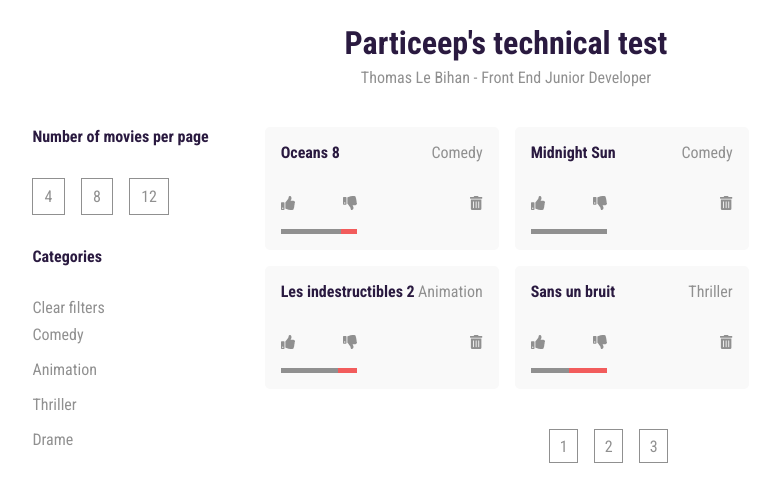
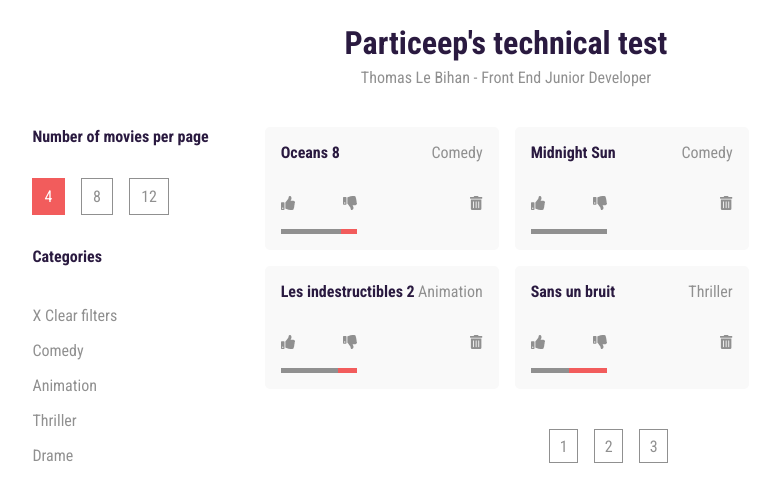
Before and after one commit to AshFromAvalon/particeep, a React (Create React App) app: page / in a window 1280 px wide. Shown: the top 502 px of the page, without its empty margins (134-898 px from the left). Built offline with nearby package versions, Linux system fonts and the light colour scheme.

Commit message:
selected state style

```diff
--- a/src/App.css
+++ b/src/App.css
@@ -26,8 +26,15 @@ header h1 {
 
 .nav-limit-item {
   border: 1px solid;
-  border-color: --crl-primary--100;
+  border-color: var(--crl-primary--100);
   padding: 0.5em 0.7em;
+}
+
+.nav-limit-item--active {
+  border: 1px solid;
+  border-color: var(--clr-accent--100);
+  color: white;
+  background-color: var(--clr-accent--100);
 }
 
 .nav-limit-item:hover {
@@ -40,6 +47,15 @@ header h1 {
 
 .nav-category-item {
   margin: 0.5em 0;
+}
+
+.nav-category-item--active {
+  color: var(--clr-accent--100);
+}
+
+.nav-category-item:hover {
+  cursor: pointer;
+  text-decoration: underline;
 }
 
 /* GRID LIST  */
--- a/src/App.js
+++ b/src/App.js
@@ -4,6 +4,15 @@ import MovieCard from "./components/MovieCard";
 import { useState, useEffect } from "react";
 import Pagination from "./components/Pagination";
 import { movies$ } from "./movies";
+import Nav from "./components/Nav";
+import NumberOfMovieFilter from "./components/NumberOfMovieFilter";
+import CategoryFilter from "./components/CategoryFilter";
+
+const limitOptionsData = [
+  { number: 4, isSelected: true },
+  { number: 8, isSelected: false },
+  { number: 12, isSelected: false },
+];
 
 function App() {
   const dispatch = useDispatch();
@@ -15,6 +24,7 @@ function App() {
   );
   const [currentPage, setCurrentPage] = useState(1);
   const [moviesPerPage, setMoviesPerPage] = useState(4);
+  const [limitOptions, setLimitOptions] = useState(limitOptionsData);
   const [isLoading, setIsLoading] = useState(true);
 
   // Fetch data
@@ -42,9 +52,24 @@ function App() {
   const paginate = (pageNumber) => setCurrentPage(pageNumber);
 
   // Set number of items
-  const handleNumberOfMoviesPerPage = (num) => {
+  const handleNumberOfMoviesPerPage = (option) => {
+    const limitOptionsCopy = [...limitOptions];
+    const currentOption = limitOptionsCopy.find(
+      (item) => item.number === option.number
+    );
+    const currentSelectedOption = limitOptionsCopy.find(
+      (item) => item.isSelected
+    );
+
+    if (currentOption) {
+      if (!currentOption.isSelected) {
+        currentOption.isSelected = true;
+        currentSelectedOption.isSelected = false;
+      }
+    }
+    setLimitOptions(limitOptionsCopy);
     paginate(1);
-    setMoviesPerPage(num);
+    setMoviesPerPage(option.number);
   };
 
   return (
@@ -55,57 +80,15 @@ function App() {
           <p>Thomas Le Bihan - Front End Junior Developer</p>
         </div>
       </header>
+
       <div className="row">
-        <nav className="nav col">
-          <div className="row--col">
-            <div className="col mb-2">
-              <div className="row--col">
-                <h2 className="mb-2">Number of movies per page</h2>
-                <div className="col">
-                  <p
-                    className="nav-limit-item"
-                    onClick={() => handleNumberOfMoviesPerPage(4)}
-                  >
-                    4
-                  </p>
-                  <p
-                    className="nav-limit-item"
-                    onClick={() => handleNumberOfMoviesPerPage(8)}
-                  >
-                    8
-                  </p>
-                  <p
-                    className="nav-limit-item"
-                    onClick={() => handleNumberOfMoviesPerPage(12)}
-                  >
-                    12
-                  </p>
-                </div>
-              </div>
-            </div>
-            <div className="col mb-2">
-              <div className="row--col">
-                <h2 className="mb-2">Categories</h2>
-                <p onClick={() => dispatch({ type: "clearFilters" })}>
-                  Clear filters
-                </p>
-                {categories.map((category) => {
-                  return (
-                    <div className="row nav-category-item">
-                      <p
-                        onClick={() =>
-                          dispatch({ type: "filter", payload: category })
-                        }
-                      >
-                        {category.name}
-                      </p>
-                    </div>
-                  );
-                })}
-              </div>
-            </div>
-          </div>
-        </nav>
+        <Nav>
+          <NumberOfMovieFilter
+            limitOptions={limitOptions}
+            handleNumberOfMoviesPerPage={handleNumberOfMoviesPerPage}
+          />
+          <CategoryFilter categories={categories} />
+        </Nav>
 
         <div className="col-list">
           <div className="row--col">
--- a/src/Reducers/movieReducer.js
+++ b/src/Reducers/movieReducer.js
@@ -137,10 +137,14 @@ const movieReducer = (state = initialState, action) => {
     }
 
     case "clearFilters": {
+      const selectedCatCopy = [...state.selectedCat];
+      const removedSelectedCat = selectedCatCopy.map(
+        (cat) => (cat.isSelected = false)
+      );
       return {
         ...state,
         filteredMovies: [],
-        selectedCat: [],
+        selectedCat: removedSelectedCat,
       };
     }
 
--- /dev/null
+++ b/src/components/CategoryFilter.js
@@ -0,0 +1,34 @@
+import { useDispatch } from "react-redux";
+
+const CategoryFilter = ({ categories }) => {
+  const dispatch = useDispatch();
+
+  return (
+    <div className="row--col">
+      <h2 className="mb-2">Categories</h2>
+      <p
+        className="nav-category-item mb-1"
+        onClick={() => dispatch({ type: "clearFilters" })}
+      >
+        X Clear filters
+      </p>
+      {categories.map((category) => {
+        return (
+          <div
+            className={
+              category.isSelected
+                ? "row nav-category-item nav-category-item--active"
+                : "row nav-category-item"
+            }
+          >
+            <p onClick={() => dispatch({ type: "filter", payload: category })}>
+              {category.name}
+            </p>
+          </div>
+        );
+      })}
+    </div>
+  );
+};
+
+export default CategoryFilter;
--- /dev/null
+++ b/src/components/Nav.js
@@ -0,0 +1,9 @@
+const Nav = ({ children }) => {
+  return (
+    <nav className="nav col">
+      <div className="row--col">{children}</div>
+    </nav>
+  );
+};
+
+export default Nav;
--- /dev/null
+++ b/src/components/NumberOfMovieFilter.js
@@ -0,0 +1,25 @@
+const NumberOfMovieFilter = ({ handleNumberOfMoviesPerPage, limitOptions }) => {
+  return (
+    <div className="row--col mb-2">
+      <h2 className="mb-2">Number of movies per page</h2>
+      <div className="col">
+        {limitOptions.map((option) => {
+          return (
+            <p
+              className={
+                option.isSelected
+                  ? "nav-limit-item nav-limit-item--active"
+                  : "nav-limit-item"
+              }
+              onClick={() => handleNumberOfMoviesPerPage(option)}
+            >
+              {option.number}
+            </p>
+          );
+        })}
+      </div>
+    </div>
+  );
+};
+
+export default NumberOfMovieFilter;
```
